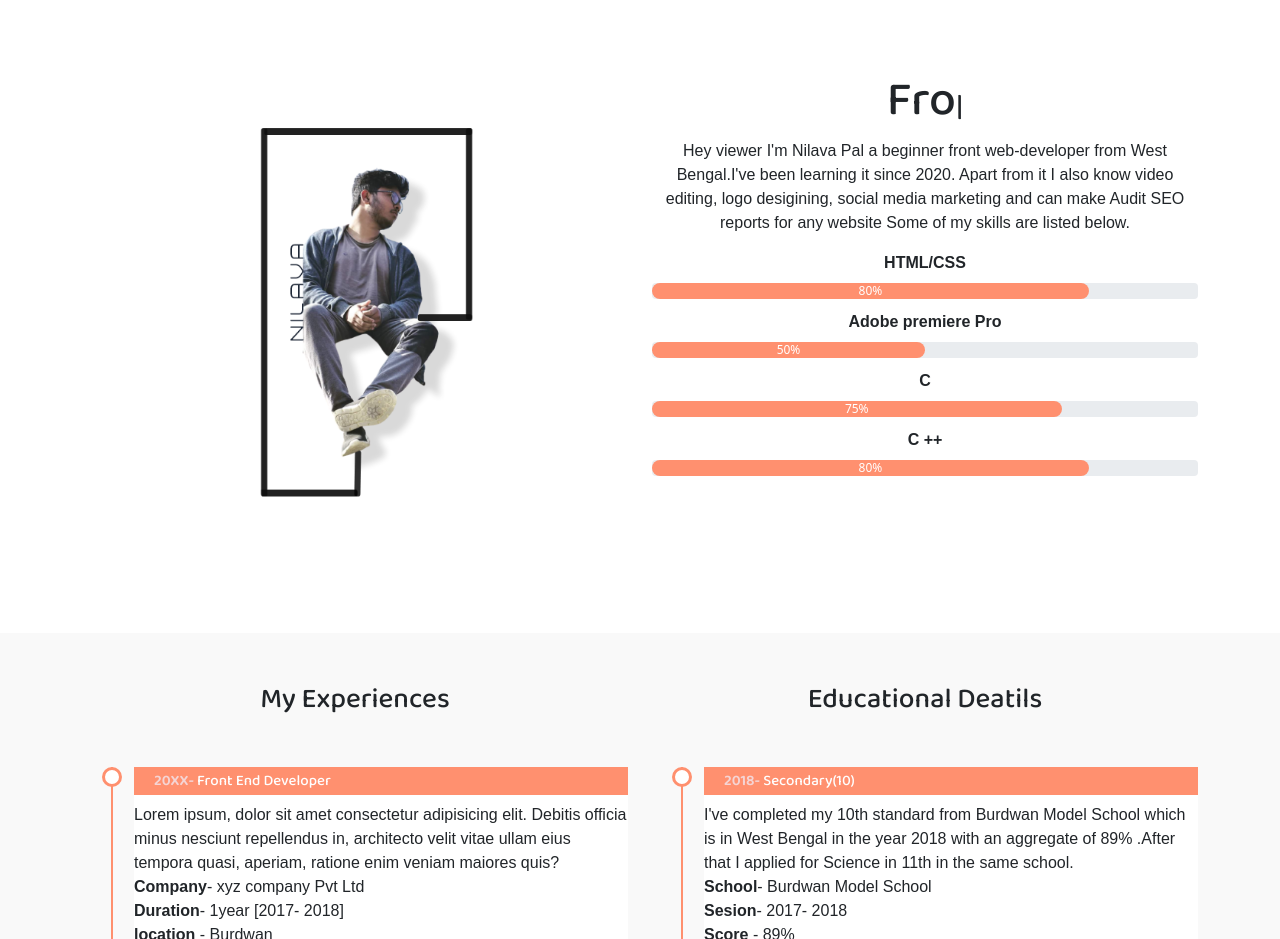
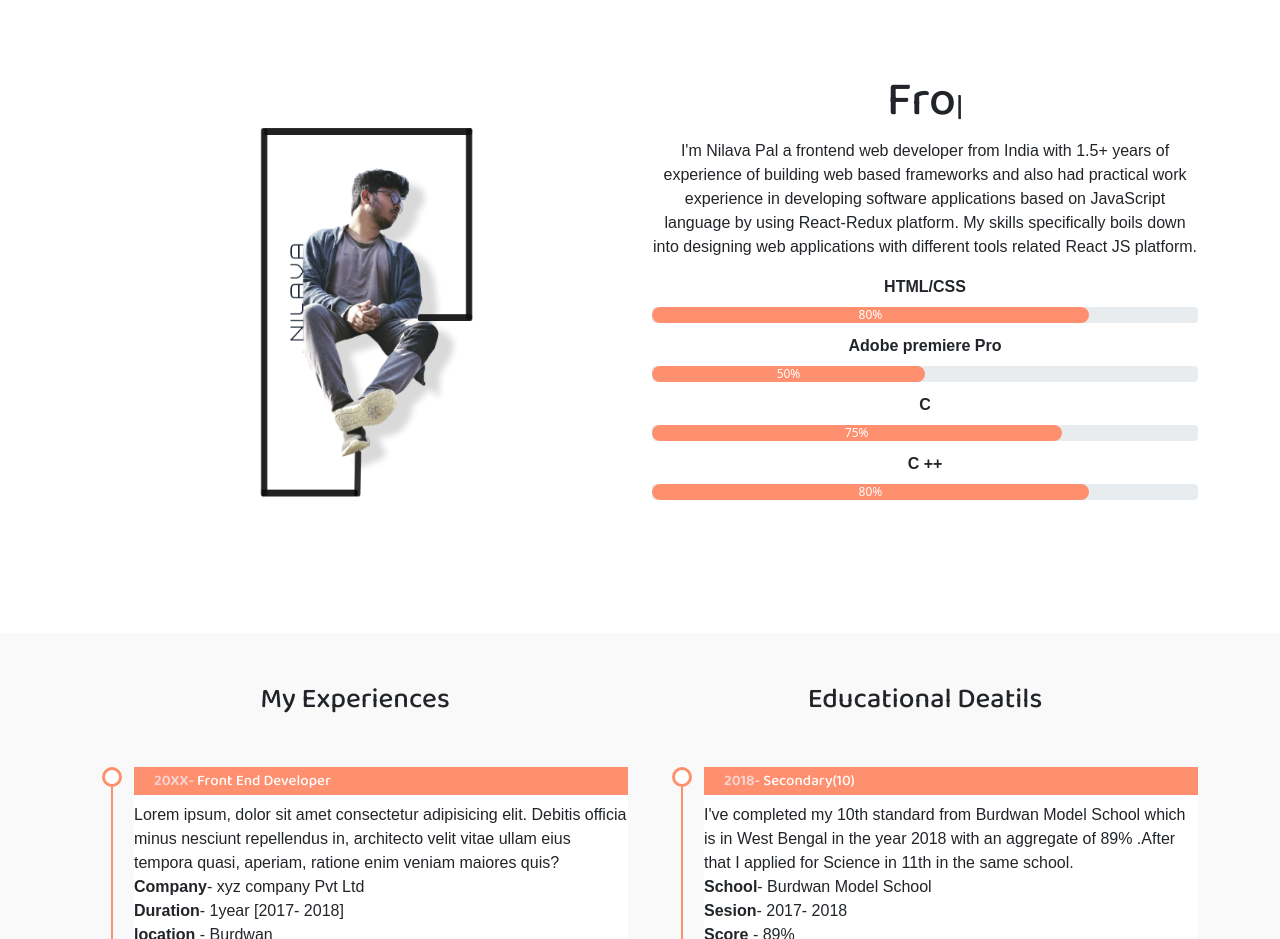
Before and after one commit to palnilava/Portfolio, a plain HTML site: page index.html in a window 1280 px wide. Shown: the part 920-1859 px from the top of the page. Drawn offline with nearby package versions, Linux system fonts and the light colour scheme; a web font is replaced by a local one.

Commit message:
Updated about section

```diff
--- a/index.html
+++ b/index.html
@@ -79,9 +79,9 @@
                 <div class="col-md-6 about-mar">
                     <h3><span class="auto"></span></h3>
                     <p>
-                       Hey viewer I'm Nilava Pal a beginner front web-developer from West Bengal.I've been learning it since 2020.
-                       Apart from it I also know video editing, logo desigining, social media marketing and can make Audit SEO reports for any website
-                       Some of my skills are listed below.
+                        I'm Nilava Pal a frontend web developer from India with 1.5+ years of experience of building web based frameworks and
+                        also had practical work experience in developing software applications based on JavaScript language by using React-Redux platform.
+                        My skills specifically boils down into designing web applications with different tools related React JS platform.
                     </p>
 
                  <div class="skills-bar">
```
